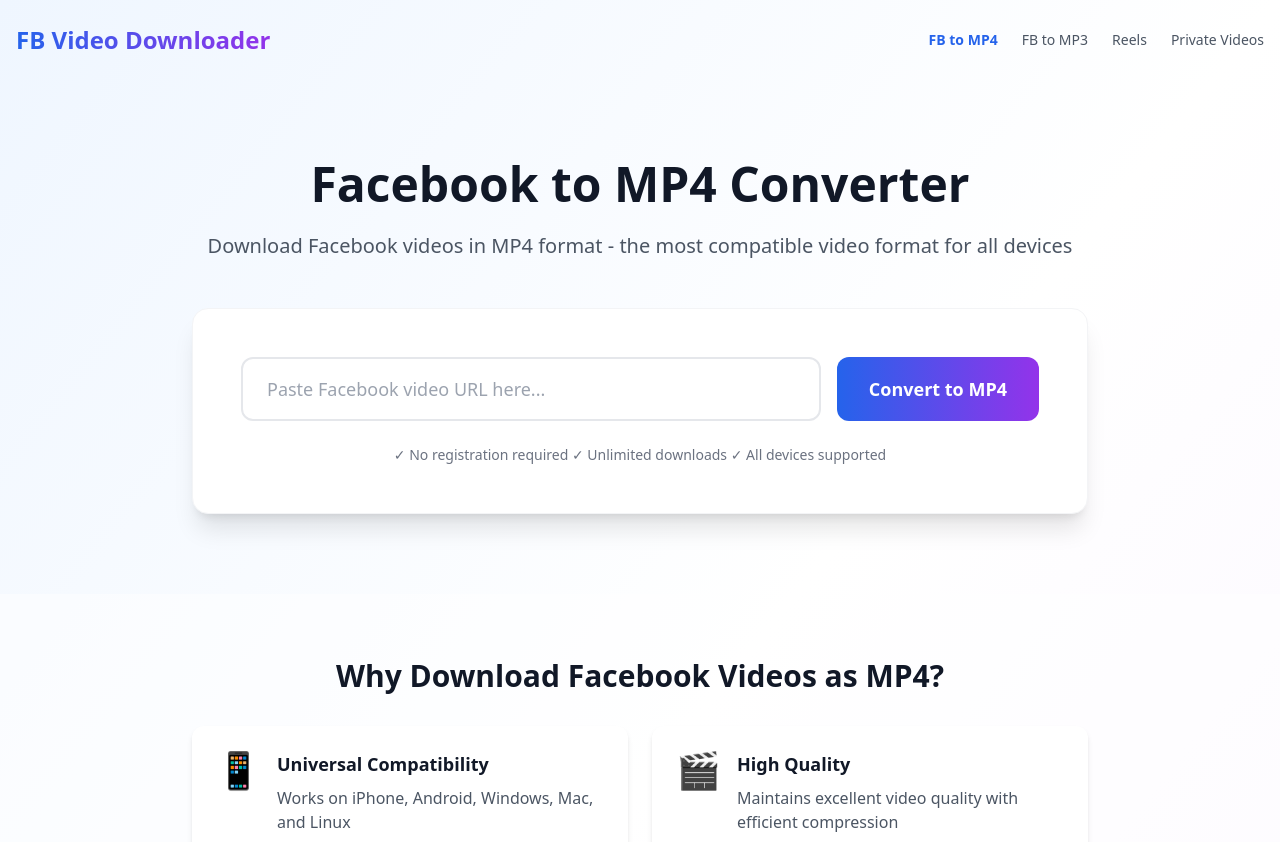
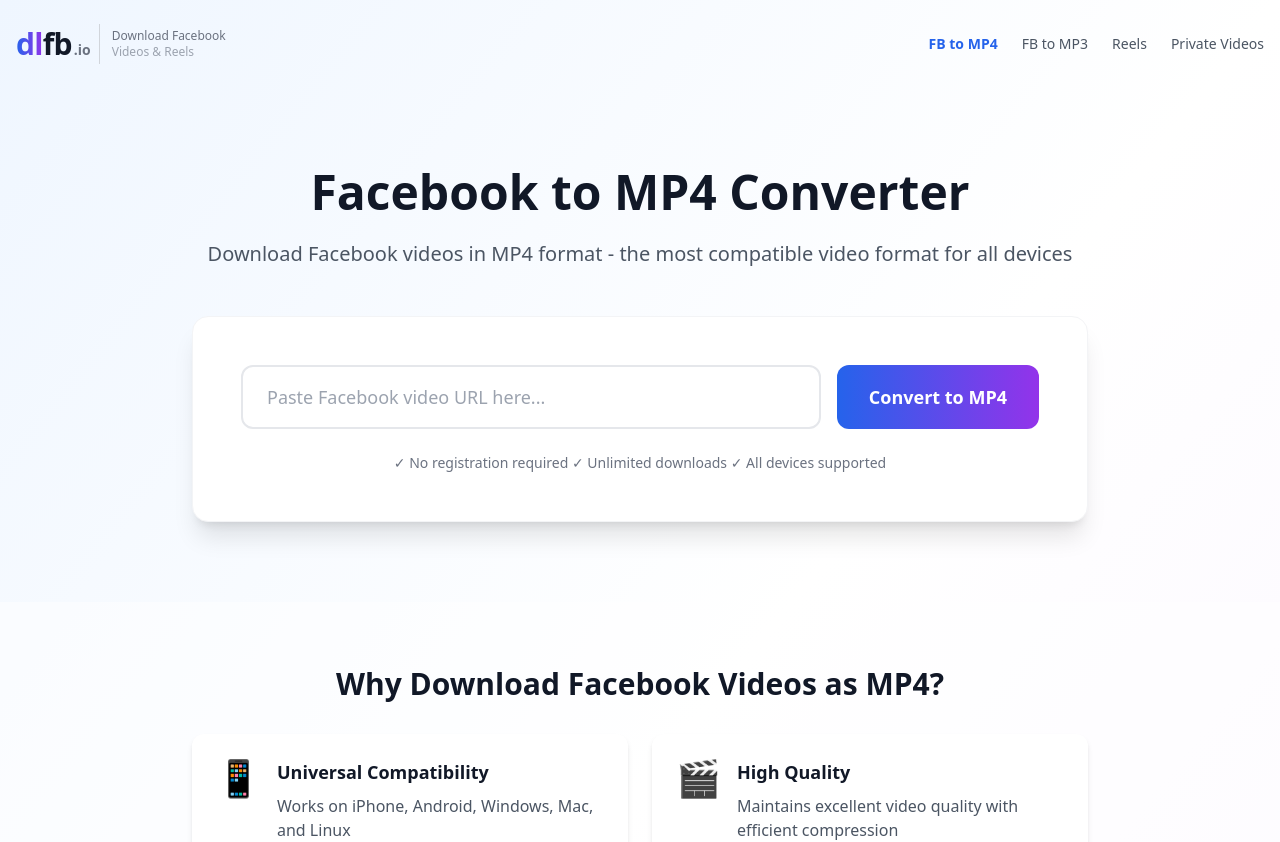
Before and after one commit to frankchen622/fb-video-downloader, a Next.js app: page /facebook-to-mp4 in a window 1280 px wide. Shown: the top 842 px of the page. Built offline with nearby package versions, Linux system fonts and the light colour scheme.

Commit message:
feat: add new dlfb.io logo design with tagline

```diff
--- /dev/null
+++ b/components/Logo.tsx
@@ -0,0 +1,21 @@
+import Link from 'next/link'
+
+export default function Logo() {
+  return (
+    <Link href="/" className="flex items-center gap-2 group">
+      <div className="relative">
+        <span className="text-3xl font-black tracking-tight">
+          <span className="bg-gradient-to-r from-blue-600 to-purple-600 bg-clip-text text-transparent">
+            dl
+          </span>
+          <span className="text-gray-900">fb</span>
+        </span>
+        <span className="text-sm font-semibold text-gray-500 ml-0.5">.io</span>
+      </div>
+      <div className="hidden md:block text-xs text-gray-500 border-l border-gray-300 pl-3 py-1">
+        <div className="font-medium">Download Facebook</div>
+        <div className="text-gray-400">Videos & Reels</div>
+      </div>
+    </Link>
+  )
+}
--- a/pages/facebook-to-mp3.tsx
+++ b/pages/facebook-to-mp3.tsx
@@ -1,6 +1,7 @@
 import { useState } from 'react'
 import Head from 'next/head'
 import Link from 'next/link'
+import Logo from '@/components/Logo'
 
 export default function FacebookToMP3() {
   const [url, setUrl] = useState('')
@@ -48,9 +49,7 @@
       <main className="min-h-screen bg-gradient-to-br from-blue-50 via-white to-purple-50">
         <header className="container mx-auto px-4 py-6">
           <div className="flex items-center justify-between">
-            <Link href="/" className="text-2xl font-bold bg-gradient-to-r from-blue-600 to-purple-600 bg-clip-text text-transparent">
-              FB Video Downloader
-            </Link>
+            <Logo />
             <nav className="hidden md:flex gap-6 text-sm text-gray-600">
               <Link href="/facebook-to-mp4" className="hover:text-blue-600 transition">FB to MP4</Link>
               <Link href="/facebook-to-mp3" className="text-blue-600 font-semibold">FB to MP3</Link>
--- a/pages/facebook-to-mp4.tsx
+++ b/pages/facebook-to-mp4.tsx
@@ -1,6 +1,7 @@
 import { useState } from 'react'
 import Head from 'next/head'
 import Link from 'next/link'
+import Logo from '@/components/Logo'
 
 export default function FacebookToMP4() {
   const [url, setUrl] = useState('')
@@ -48,9 +49,7 @@
       <main className="min-h-screen bg-gradient-to-br from-blue-50 via-white to-purple-50">
         <header className="container mx-auto px-4 py-6">
           <div className="flex items-center justify-between">
-            <Link href="/" className="text-2xl font-bold bg-gradient-to-r from-blue-600 to-purple-600 bg-clip-text text-transparent">
-              FB Video Downloader
-            </Link>
+            <Logo />
             <nav className="hidden md:flex gap-6 text-sm text-gray-600">
               <Link href="/facebook-to-mp4" className="text-blue-600 font-semibold">FB to MP4</Link>
               <Link href="/facebook-to-mp3" className="hover:text-blue-600 transition">FB to MP3</Link>
--- a/pages/index.tsx
+++ b/pages/index.tsx
@@ -1,6 +1,7 @@
 import { useState } from 'react'
 import Head from 'next/head'
 import Link from 'next/link'
+import Logo from '@/components/Logo'
 
 export default function Home() {
   const [url, setUrl] = useState('')
@@ -73,9 +74,7 @@
         {/* Header */}
         <header className="container mx-auto px-4 py-6">
           <div className="flex items-center justify-between">
-            <h1 className="text-2xl font-bold bg-gradient-to-r from-blue-600 to-purple-600 bg-clip-text text-transparent">
-              FB Video Downloader
-            </h1>
+            <Logo />
             <nav className="hidden md:flex gap-6 text-sm text-gray-600">
               <Link href="/facebook-to-mp4" className="hover:text-blue-600 transition">FB to MP4</Link>
               <Link href="/facebook-to-mp3" className="hover:text-blue-600 transition">FB to MP3</Link>
--- a/pages/private-video-downloader.tsx
+++ b/pages/private-video-downloader.tsx
@@ -1,6 +1,7 @@
 import { useState } from 'react'
 import Head from 'next/head'
 import Link from 'next/link'
+import Logo from '@/components/Logo'
 
 export default function PrivateVideoDownloader() {
   const [url, setUrl] = useState('')
@@ -48,9 +49,7 @@
       <main className="min-h-screen bg-gradient-to-br from-blue-50 via-white to-purple-50">
         <header className="container mx-auto px-4 py-6">
           <div className="flex items-center justify-between">
-            <Link href="/" className="text-2xl font-bold bg-gradient-to-r from-blue-600 to-purple-600 bg-clip-text text-transparent">
-              FB Video Downloader
-            </Link>
+            <Logo />
             <nav className="hidden md:flex gap-6 text-sm text-gray-600">
               <Link href="/facebook-to-mp4" className="hover:text-blue-600 transition">FB to MP4</Link>
               <Link href="/facebook-to-mp3" className="hover:text-blue-600 transition">FB to MP3</Link>
--- a/pages/reels-downloader.tsx
+++ b/pages/reels-downloader.tsx
@@ -1,6 +1,7 @@
 import { useState } from 'react'
 import Head from 'next/head'
 import Link from 'next/link'
+import Logo from '@/components/Logo'
 
 export default function ReelsDownloader() {
   const [url, setUrl] = useState('')
@@ -48,9 +49,7 @@
       <main className="min-h-screen bg-gradient-to-br from-blue-50 via-white to-purple-50">
         <header className="container mx-auto px-4 py-6">
           <div className="flex items-center justify-between">
-            <Link href="/" className="text-2xl font-bold bg-gradient-to-r from-blue-600 to-purple-600 bg-clip-text text-transparent">
-              FB Video Downloader
-            </Link>
+            <Logo />
             <nav className="hidden md:flex gap-6 text-sm text-gray-600">
               <Link href="/facebook-to-mp4" className="hover:text-blue-600 transition">FB to MP4</Link>
               <Link href="/facebook-to-mp3" className="hover:text-blue-600 transition">FB to MP3</Link>
```
